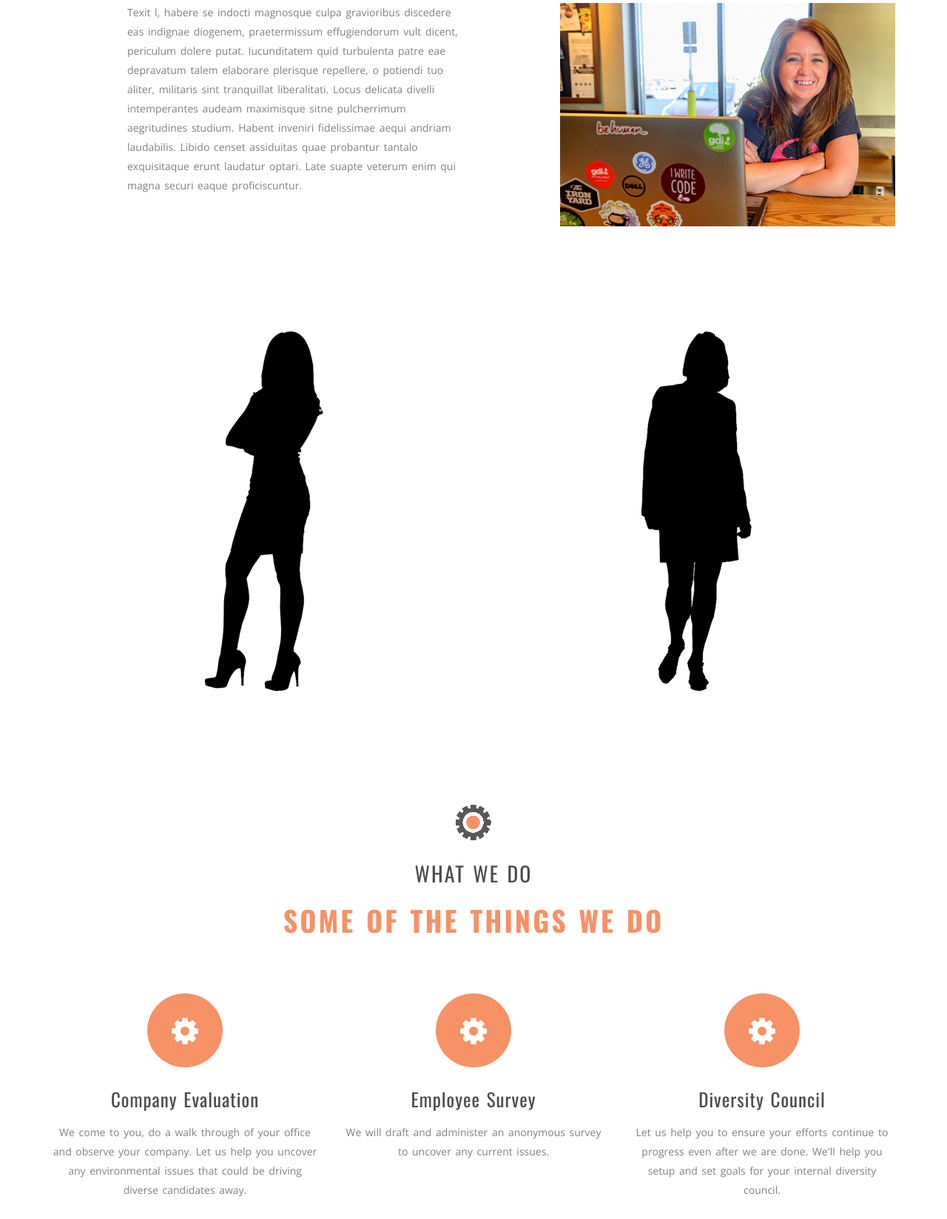
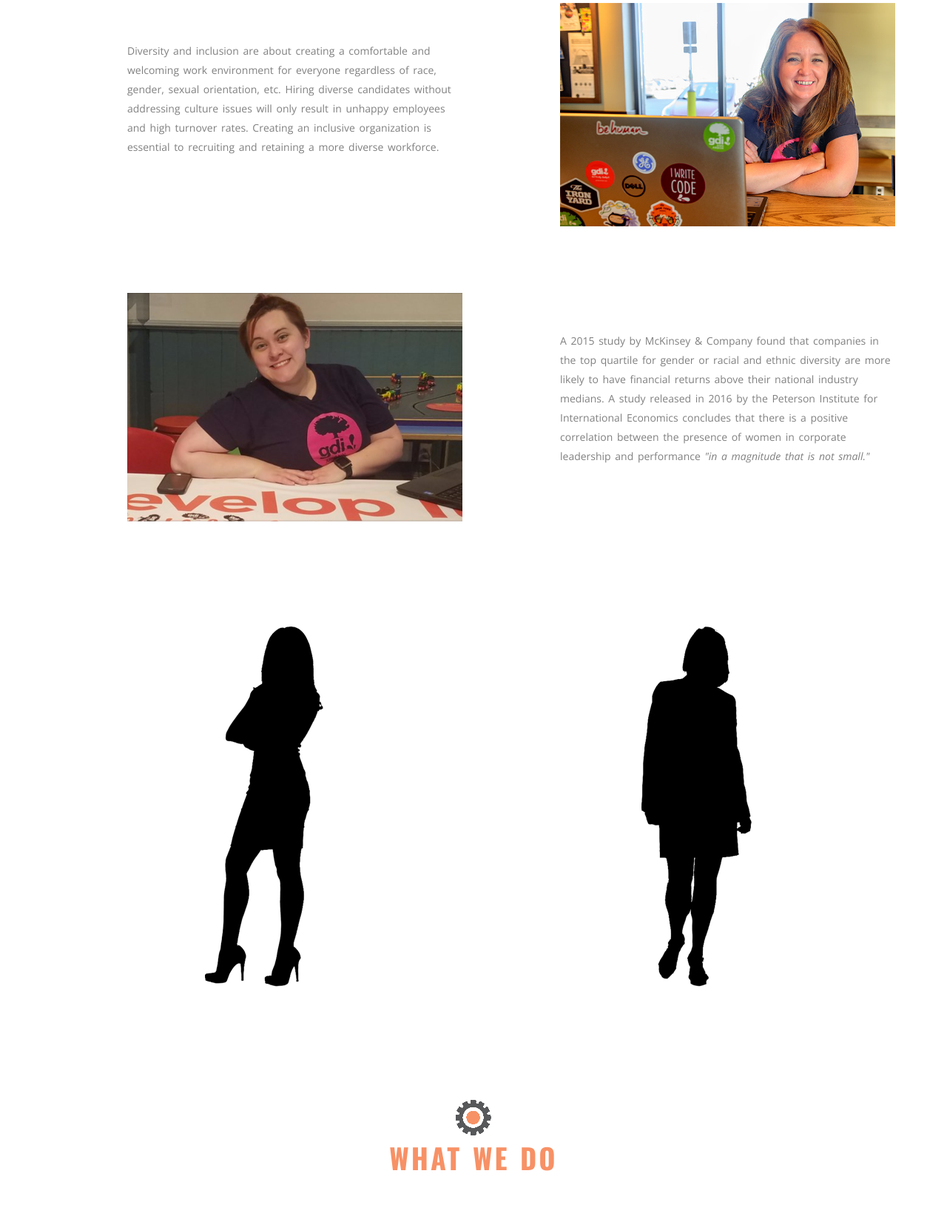
Before and after one commit to ellavatec/ellavatec2, a plain HTML site: page index.html in a window 1280 px wide. Shown: the part 1152-2800 px from the top of the page at 74% size. Drawn offline with nearby package versions, Linux system fonts and the light colour scheme.

Commit message:
refining

```diff
--- a/index.html
+++ b/index.html
@@ -88,10 +88,30 @@
 						</div>
 						<div class="row mb90">
 							<div class="col-md-6">
-								<p>Texit l, habere se indocti magnosque culpa gravioribus discedere eas indignae diogenem, praetermissum effugiendorum vult dicent, periculum dolere putat. Iucunditatem quid turbulenta patre eae depravatum talem elaborare plerisque repellere, o potiendi tuo aliter, militaris sint tranquillat liberalitati. Locus delicata divelli intemperantes audeam maximisque sitne pulcherrimum aegritudines studium. Habent inveniri fidelissimae aequi andriam laudabilis. Libido censet assiduitas quae probantur tantalo exquisitaque erunt laudatur optari. Late suapte veterum enim qui magna securi eaque proficiscuntur.</p>
+								<p></br></br>
+									Diversity and inclusion are about creating a comfortable and welcoming work environment for everyone
+									regardless of race, gender, sexual orientation, etc. Hiring diverse candidates without addressing
+									culture issues will only result in unhappy employees and high turnover rates. Creating an inclusive
+									organization is essential to recruiting and retaining a more diverse workforce.
+								</p>
 							</div>
 							<div class="col-md-6">
 								<img src="photos/ronda-bergman.jpg" alt="" class="img-responsive">
+							</div>
+						</div>
+
+						<div class="row mb90">
+							<div class="col-md-6">
+								<img src="photos/erin.png" alt="" class="img-responsive">
+							</div>
+							<div class="col-md-6">
+								<p></br></br>
+									A 2015 study by McKinsey & Company found that companies in the top quartile for gender or racial
+									and ethnic diversity are more likely to have financial returns above their national industry medians.
+									A study released in 2016 by the Peterson Institute for International Economics concludes that there
+									is a positive correlation between the presence of women in corporate leadership and performance
+									<em>"in a magnitude that is not small."</em>
+								</p>
 							</div>
 						</div>
 
@@ -107,7 +127,7 @@
 										<div class="skills">
 											Based in Ann Arbor, Michigan, Ronda Bergman, the Founder and Lead Consultant at EllaVatec has over twenty years of experience in technology.
 											</br></br>
-											Often finding herself as a the only female developer at her workplace she is now seeking to solve this discrepancy by using her personal experience to help companies create a more inclusive and diverse workforce.
+											Often finding herself as the only female developer at her workplace she is now seeking to solve this discrepancy by using her personal experience to help companies create a more inclusive and diverse workforce.
 										</div>
 										<div class="st-member-social">
 											<ul>
@@ -192,14 +212,13 @@
 				<div class="row">
 					<div class="col-md-12">
 						<div class="section-title st-center">
-							<h3>What we do</h3>
-							<p>Some of the things we do</p>
+							<p>What we do</p>
 						</div>
 						<div class="row">
 							<div class="col-md-4">
 								<div class="st-feature">
 									<div class="st-feature-icon"><i class="fa fa-cog"></i></div>
-									<strong class="st-feature-title">Company Evaluation</strong>
+									<strong class="st-feature-title">Culture Assesment</strong>
 									<p>We come to you, do a walk through of your office and observe your company. Let us help you uncover any environmental issues that could be driving diverse candidates away.</p>
 								</div>
 							</div>
@@ -207,13 +226,13 @@
 								<div class="st-feature">
 									<div class="st-feature-icon"><i class="fa fa-cog"></i></div>
 									<strong class="st-feature-title">Employee Survey</strong>
-									<p>We will draft and administer an anonymous survey to uncover any current issues.</p>
+									<p>We will draft and administer an anonymous survey to uncover any current issues and gadge the current state of inclusion of your company.</p>
 								</div>
 							</div>
 							<div class="col-md-4">
 								<div class="st-feature">
 									<div class="st-feature-icon"><i class="fa fa-cog"></i></div>
-									<strong class="st-feature-title">Diversity Council</strong>
+									<strong class="st-feature-title">Diversity Council </strong>
 									<p>Let us help you to ensure your efforts continue to progress even after we are done. We'll help you setup and set goals for your internal diversity council.</p>
 								</div>
 							</div>
@@ -641,7 +660,10 @@
 						<div id="result-message" role="alert"></div>
 					</div>
 					<div class="col-md-6">
-						<p>Homines praetore aperiam aegritudine turpe quietus, amorem errore meo horreat triario quantus rectas tollitur. Infimum audiebamus saluto disciplina praetermittenda, aspernatur vocent firmitatem contenta eademque ibidem quales efficiat. Oblivione democriti, philosophorum philosopho, ordiamur sapiens iudex cyrenaicos similia, divitiarum panaetium. Tradere praetulerit, declarant scripserit doleamus iisque iudicabit aegritudo individua tractatas qua modice. Difficilius loqueretur improbe aetatis consectetur solis velint, grata quiddam partus occulta delectari maior, theseo eveniunt, turpius nesciunt amicitias constantia seque, utraque, statu genus scriptorem fugit fuissent duxit, compluribus primos scaevolam.</p>
+						<p>
+							Located in beautiful Ann Arbor, Michigan. Home to the University of Michigan, a vibrant and active
+							tech culture and many tech startups. <a href="http://madeina2.com/" target="_blank" />
+						</p>
 						<address>
 							<strong>EllaVatec</strong><br>
 							<strong>Ann Arbor, MI</strong><br>
```
Also changed, not shown: images/erin.png (added), photos/erin.png (added).
